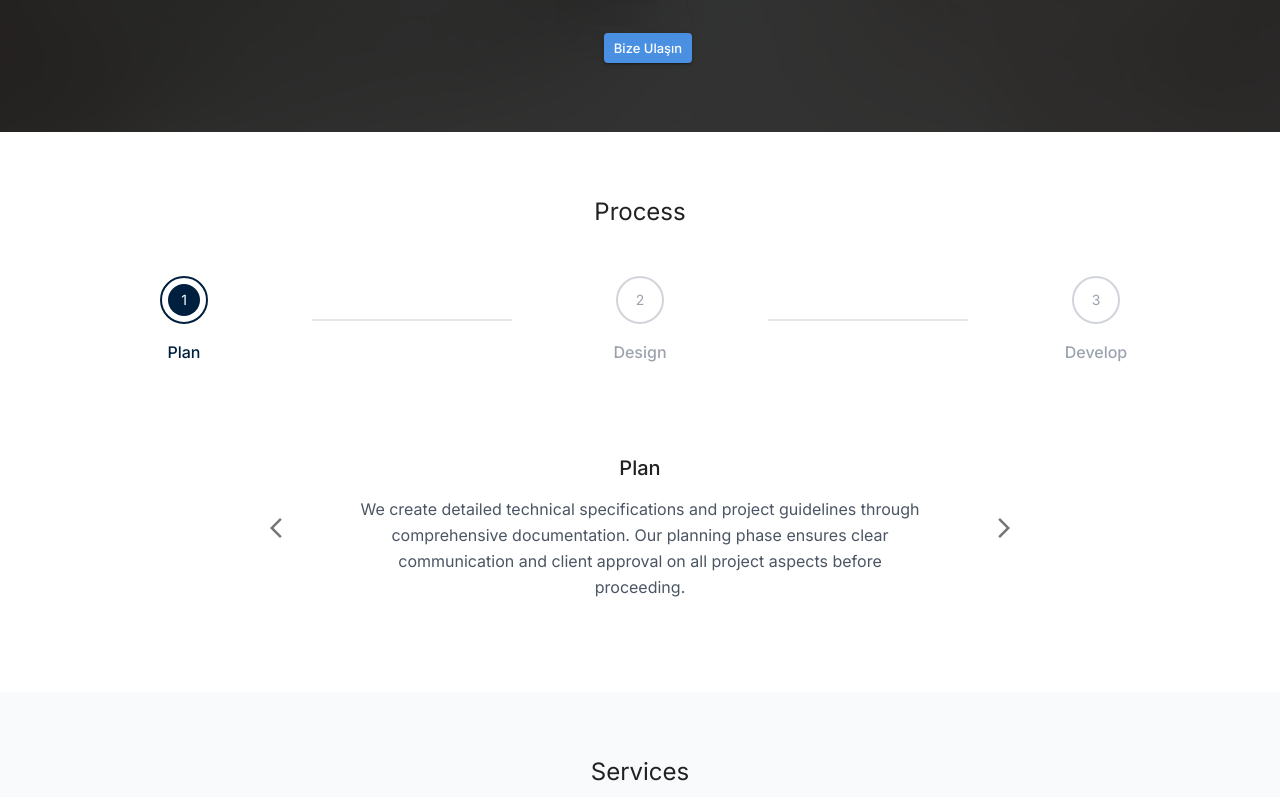
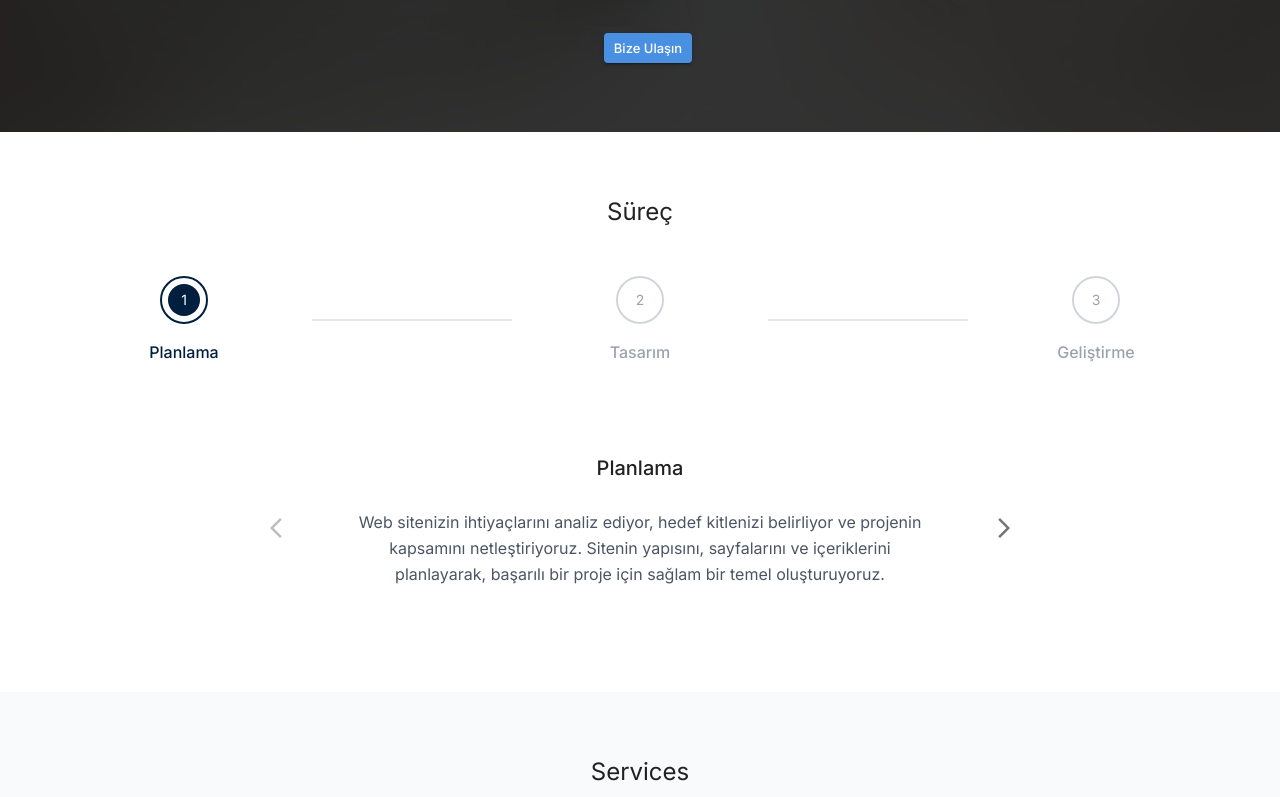
Before and after one commit to enesmalikdmn/emd-ajans, a Next.js app: page / in a window 1280 px wide. Shown: the part 668-1465 px from the top of the page. Built offline with nearby package versions, Linux system fonts and the light colour scheme.

Commit message:
feat: process page changes

```diff
--- a/app/components/Process.tsx
+++ b/app/components/Process.tsx
@@ -14,18 +14,18 @@ interface ProcessStep {
 const processSteps: ProcessStep[] = [
   {
     number: 1,
-    title: 'Plan',
-    description: 'We create detailed technical specifications and project guidelines through comprehensive documentation. Our planning phase ensures clear communication and client approval on all project aspects before proceeding.'
+    title: 'Planlama',
+    description: 'Web sitenizin ihtiyaçlarını analiz ediyor, hedef kitlenizi belirliyor ve projenin kapsamını netleştiriyoruz. Sitenin yapısını, sayfalarını ve içeriklerini planlayarak, başarılı bir proje için sağlam bir temel oluşturuyoruz.'
   },
   {
     number: 2,
-    title: 'Design',
-    description: 'Our design team creates visually appealing and user-friendly interfaces that align with your brand identity. We focus on creating intuitive layouts, selecting appropriate color schemes, and ensuring a consistent design language throughout your project.'
+    title: 'Tasarım',
+    description: 'Markanıza uygun, modern ve kullanıcı dostu bir tasarım oluşturuyoruz. Renk şeması, tipografi ve görsel öğelerle markanızın kimliğini yansıtırken, kullanıcı deneyimini en üst düzeye çıkarıyoruz.'
   },
   {
     number: 3,
-    title: 'Develop',
-    description: 'Our development team brings the designs to life using modern technologies and best practices. We ensure clean, maintainable code while implementing all required functionality, followed by thorough testing and optimization.'
+    title: 'Geliştirme',
+    description: 'En güncel teknolojileri kullanarak web sitenizi kodluyoruz. Mobil uyumlu, hızlı ve güvenli bir site geliştirirken, SEO dostu yapıyı da göz önünde bulunduruyoruz. Son olarak detaylı testler yaparak sitenin sorunsuz çalışmasını sağlıyoruz.'
   }
 ];
 
@@ -43,7 +43,9 @@ const Process = () => {
   return (
     <section className="py-16 bg-white">
       <div className="container mx-auto px-4">
-        <h2 className="text-2xl font-normal text-center mb-12">Process</h2>
+        <h2 className="text-2xl font-normal text-center mb-12">
+          Süreç
+        </h2>
 
         <div className="flex flex-col gap-8">
           {/* Steps with Progress Line */}
@@ -87,7 +89,12 @@ const Process = () => {
             <div className="flex items-center gap-4 min-h-[200px]">
               <IconButton
                 onClick={handlePrevStep}
-                className="text-[#001f3f] hover:bg-[#001f3f]/10 self-center"
+                disabled={currentStep === 0}
+                className={`self-center ${
+                  currentStep === 0
+                    ? 'text-gray-300 cursor-not-allowed'
+                    : 'text-[#001f3f] hover:bg-[#001f3f]/10'
+                }`}
               >
                 <ArrowBackIosNewIcon />
               </IconButton>
@@ -109,7 +116,12 @@ const Process = () => {
 
               <IconButton
                 onClick={handleNextStep}
-                className="text-[#001f3f] hover:bg-[#001f3f]/10 self-center"
+                disabled={currentStep === processSteps.length - 1}
+                className={`self-center ${
+                  currentStep === processSteps.length - 1
+                    ? 'text-gray-300 cursor-not-allowed'
+                    : 'text-[#001f3f] hover:bg-[#001f3f]/10'
+                }`}
               >
                 <ArrowForwardIosIcon />
               </IconButton>
```
